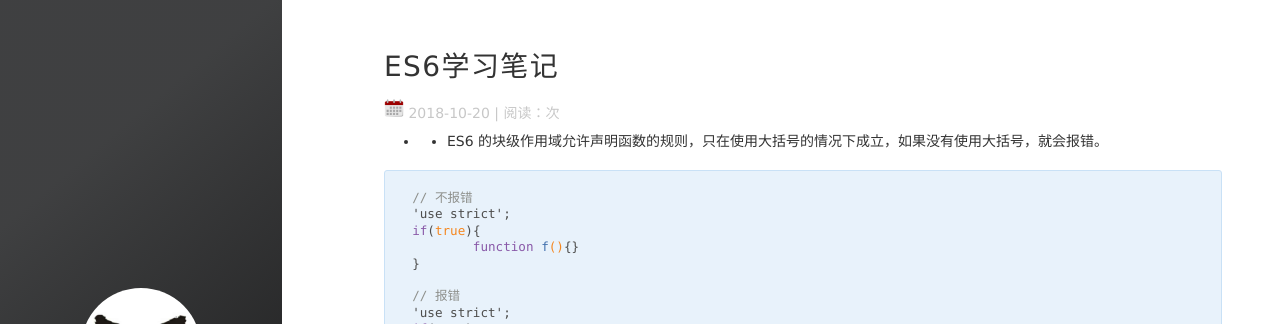
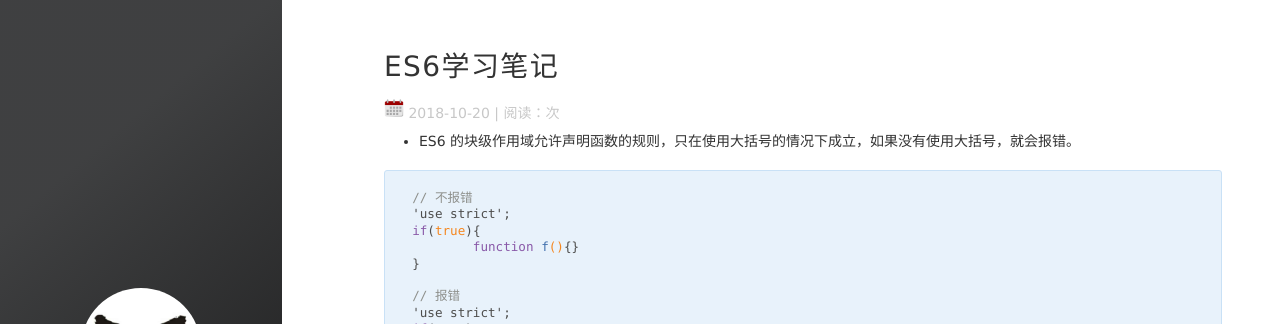
Before and after one commit to gengcongfang/gengcongfang.github.io, a Jekyll site: the page built from _posts/2018-10-20-ES6.md, in a window 1280 px wide. Shown: the top 324 px of the page. Built offline with Jekyll 4.4.1, drawn with Linux system fonts in a browser that asks for light colours; nearby versions of some CDN libraries; comment, search, counter and statistics services are not loaded.

Commit message:
title fix

````diff
--- a/_posts/2018-10-20-ES6.md
+++ b/_posts/2018-10-20-ES6.md
@@ -8,7 +8,7 @@ tags: javasript
 
 
 
-* * ES6 的块级作用域允许声明函数的规则，只在使用大括号的情况下成立，如果没有使用大括号，就会报错。
+* ES6 的块级作用域允许声明函数的规则，只在使用大括号的情况下成立，如果没有使用大括号，就会报错。
 
 ```javascript
 // 不报错
````
